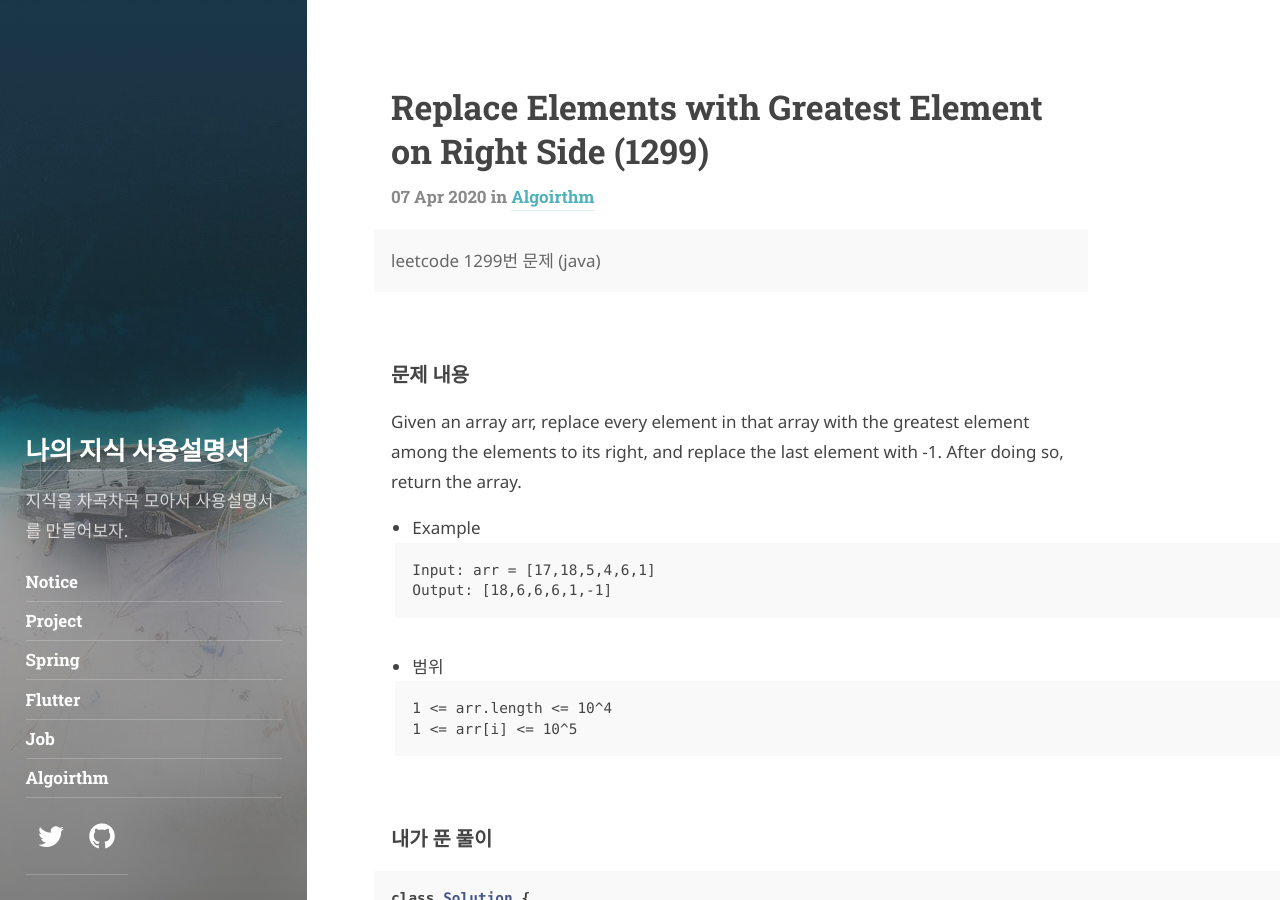
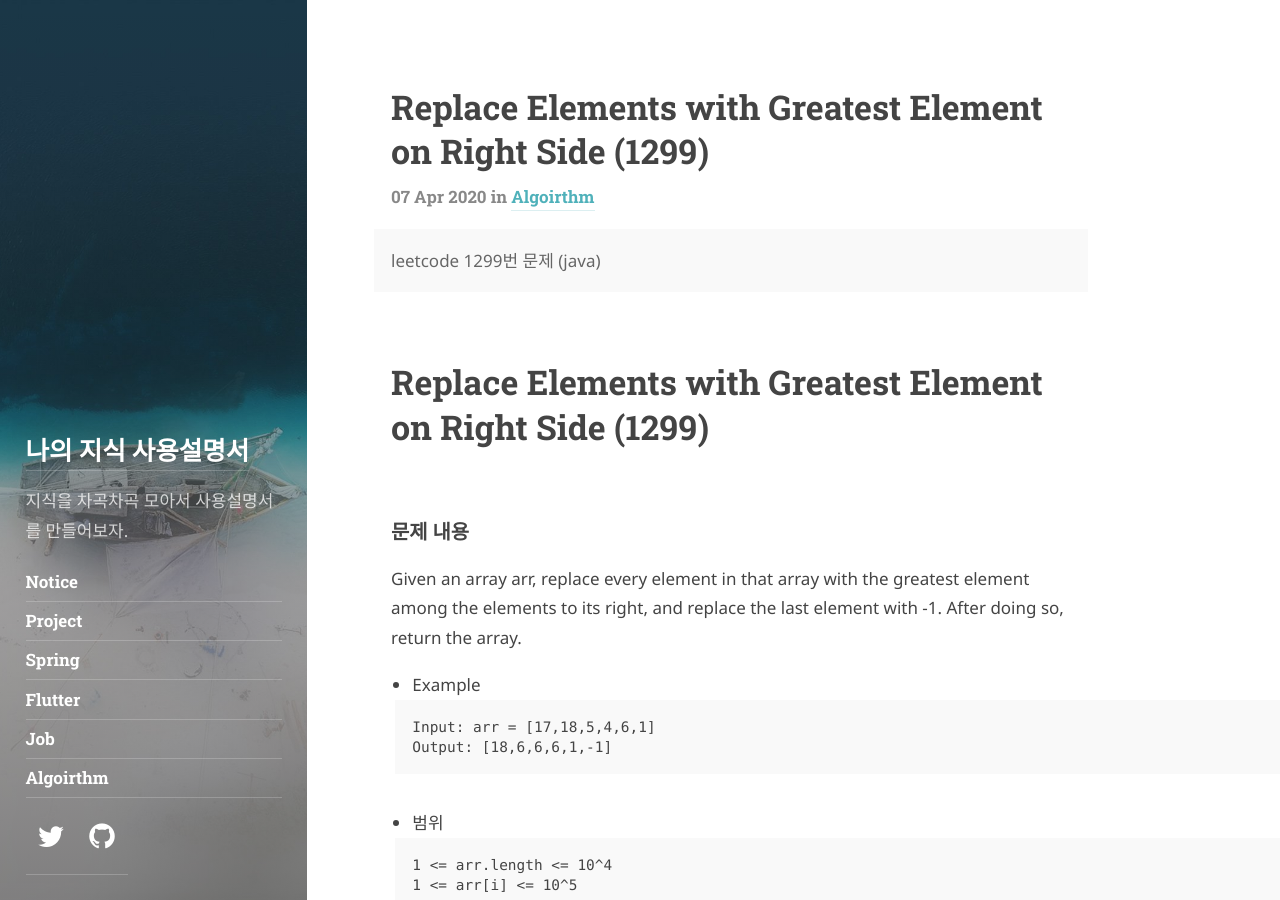
Before and after one commit to G-ONL/g-onl.github.io, a Jekyll site: the page built from _posts/2020-04-07-leetcode-1299.md, in a window 1280 px wide and 900 px high. Built offline with Jekyll 4.4.1, drawn with Linux system fonts in a browser that asks for light colours; some web fonts are replaced; comment, search, counter and statistics services are not loaded.

Commit message:
Update 2020-04-07-leetcode-1299.md

```diff
--- a/_posts/2020-04-07-leetcode-1299.md
+++ b/_posts/2020-04-07-leetcode-1299.md
@@ -7,6 +7,7 @@ description: >
   leetcode 1299번 문제 (java)
 ---
 
+# Replace Elements with Greatest Element on Right Side (1299)
 
 ### 문제 내용
 
```
